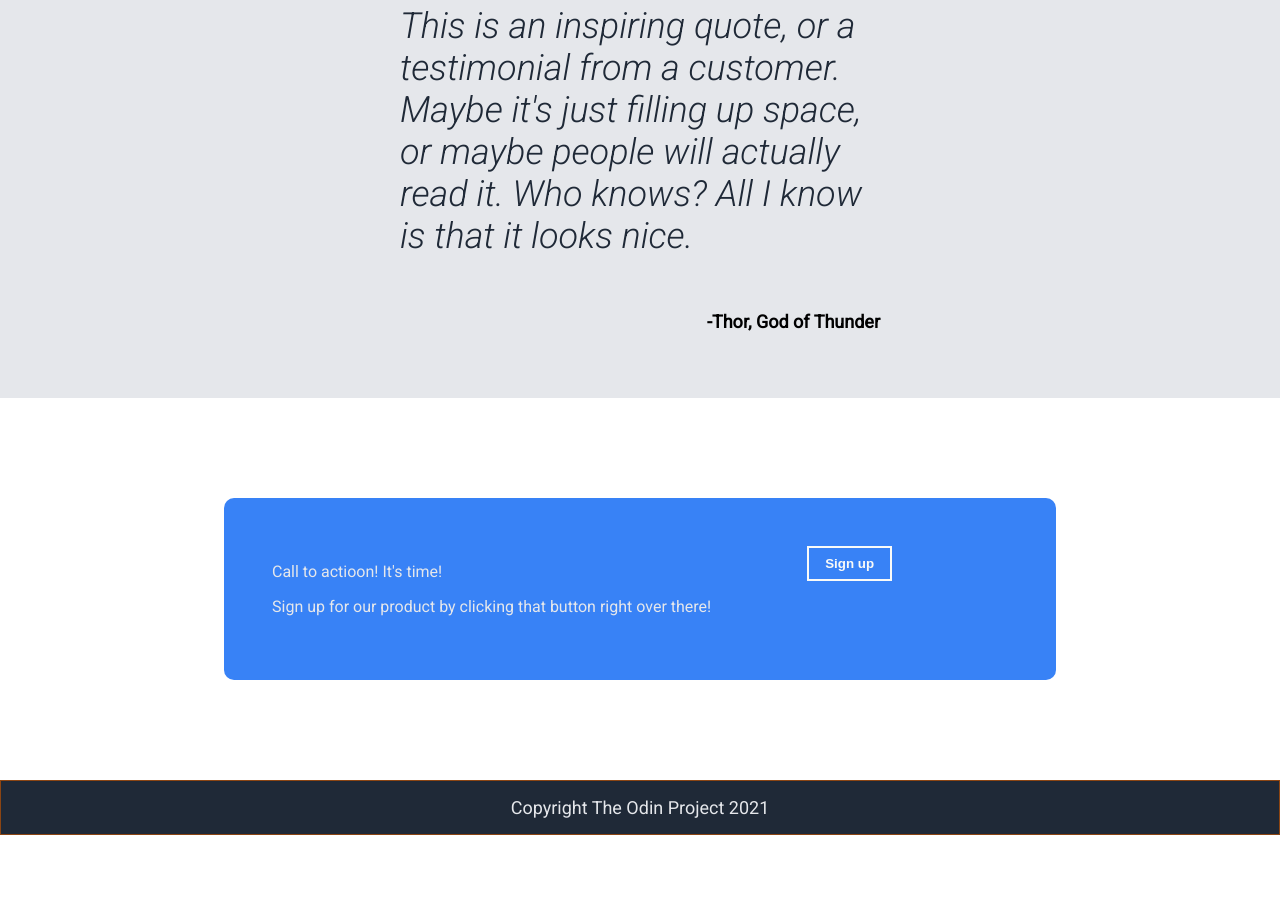
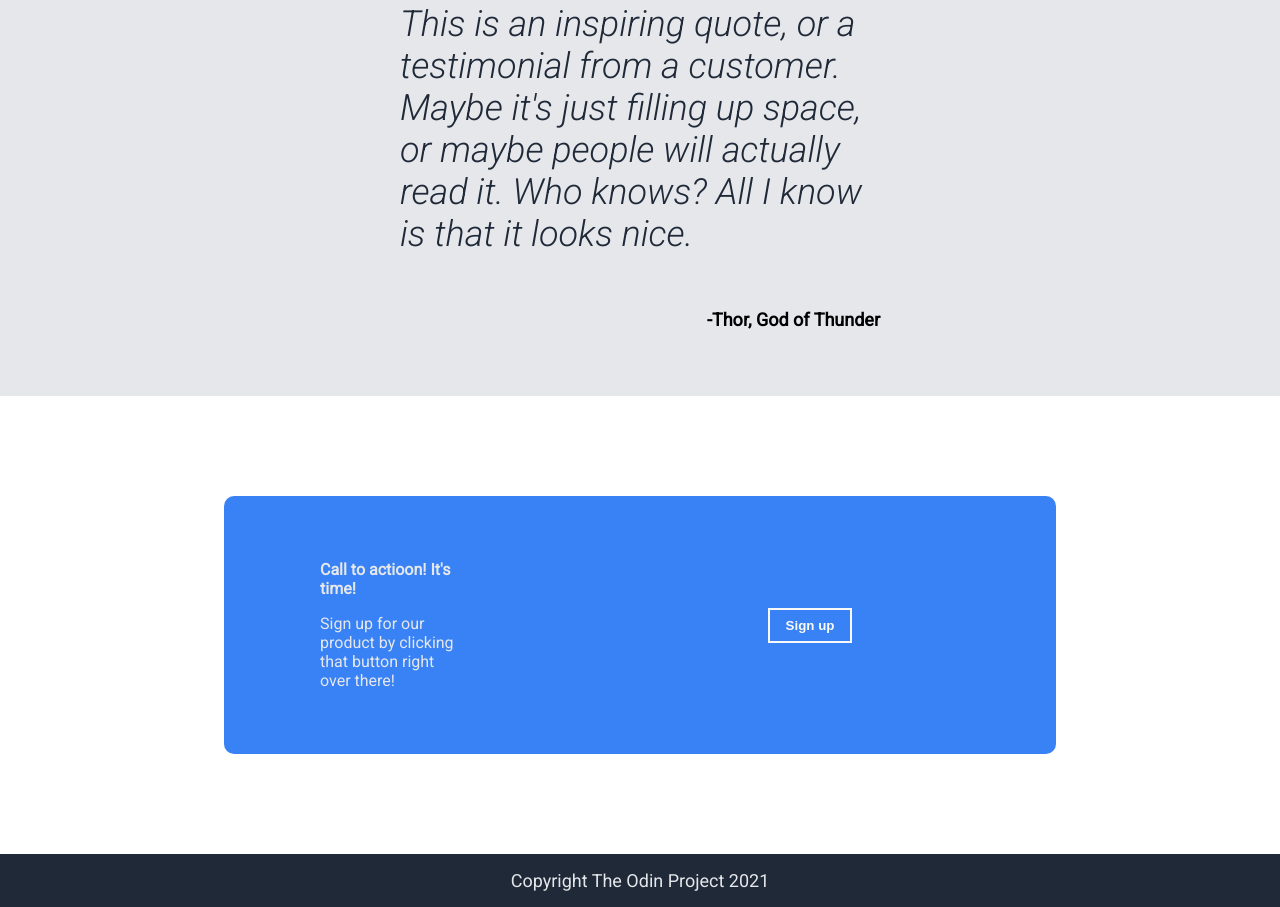
Before and after one commit to joeywheels/odin-landing-page, a plain HTML site: page index.html in a window 1280 px wide. Shown: the part 931-1838 px from the top of the page. Before the commit the page ends 1766 px from the top, so only its background shows below. Drawn offline with Linux system fonts and the light colour scheme.

Commit message:
Test CTA width and background

```diff
--- a/styles/styles.css
+++ b/styles/styles.css
@@ -8,7 +8,6 @@ body {
 
 header,
 footer {
-    border: 1px solid saddlebrown;
     display: flex;
     flex-direction: row;
     background-color: #1F2937;
@@ -151,7 +150,22 @@ button {
 
 .cta-left,
 .cta-right {
-    padding: 48px;
+    padding: 48px 96px;
+}
+
+.cta-left {
+    flex: 2;
+}
+
+.cta-tagline {
+    font-weight: bold;
+}
+
+.cta-right {
+    display: flex;
+    justify-content: center;
+    align-items: center;
+    width: 300px;
 }
 
 .footer {
```
